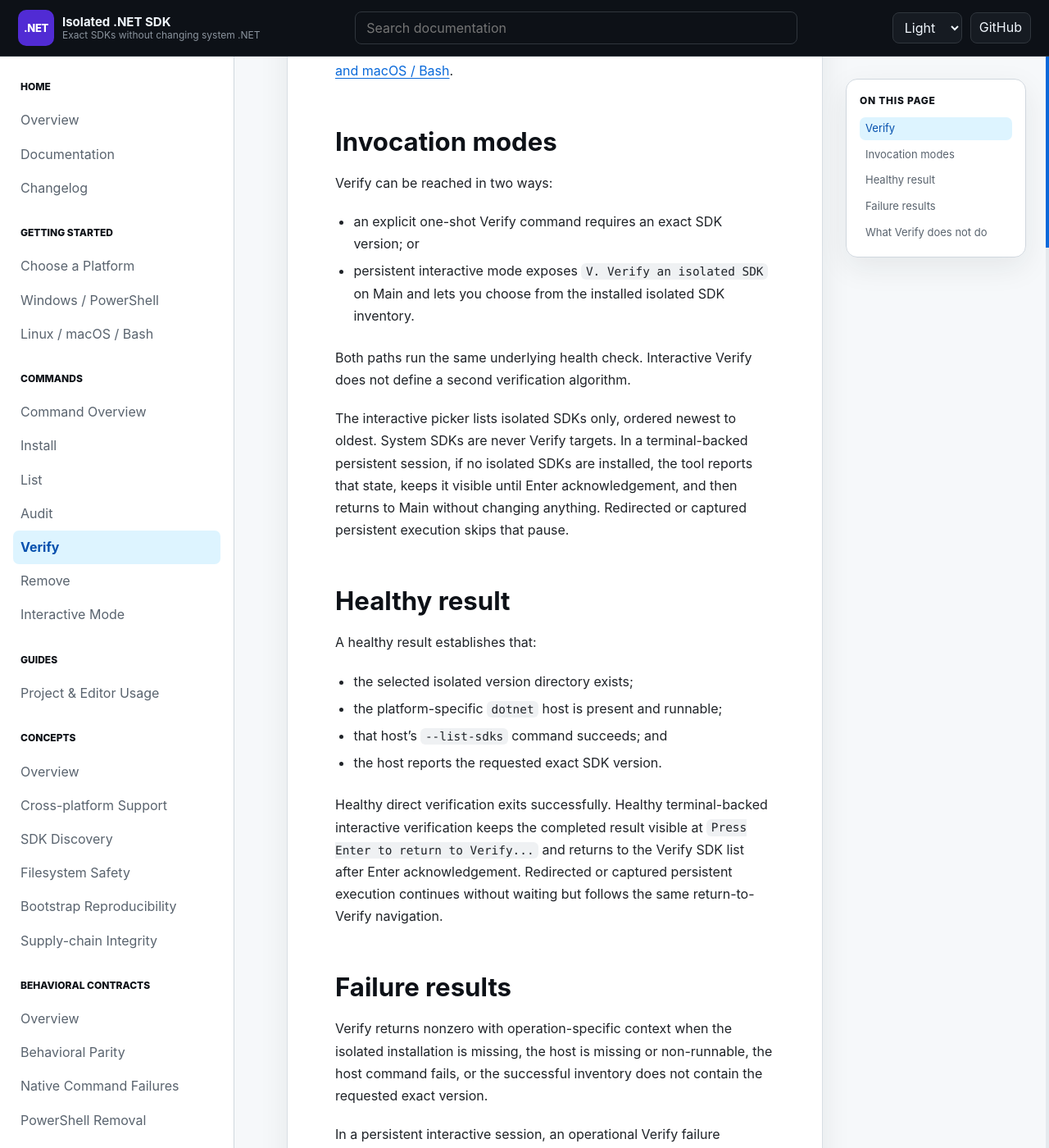
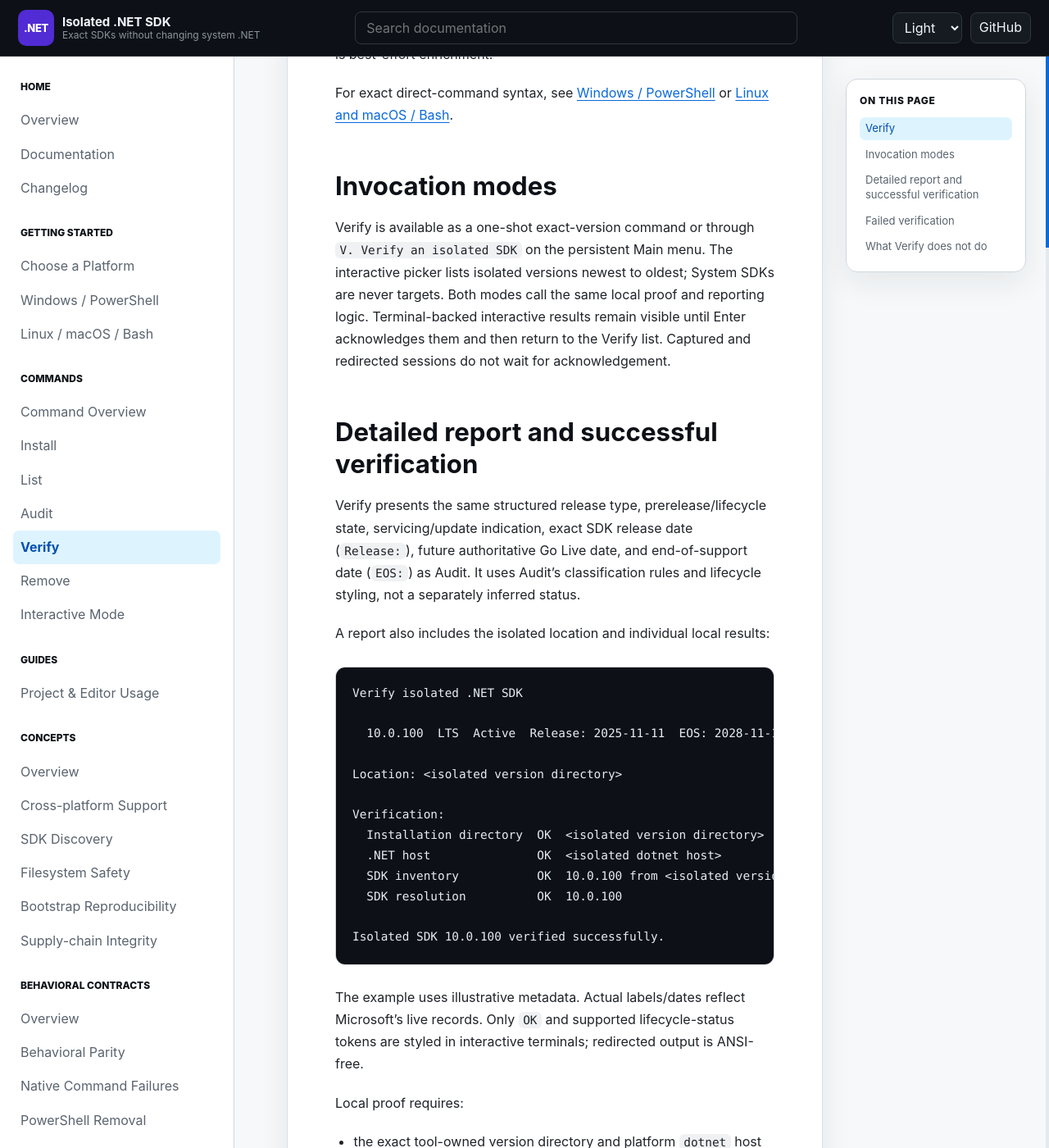
Before and after one commit to infoconex/isolated-dotnet-sdk, a Jekyll site: the page built from docs/commands/verify.md, in a window 1280 px wide and 1400 px high, scrolled down 291 px. Shown: the whole window at 82% size. Built offline with Jekyll 4.4.1, drawn with Linux system fonts in a browser that asks for light colours; our own code applies the rules of GitHub Pages for plain Markdown files; some of the changed text lies outside the part shown.

Commit message:
docs: document detailed Verify reporting and metadata fallback contract

````diff
--- a/docs/commands/verify.md
+++ b/docs/commands/verify.md
@@ -1,47 +1,54 @@
 # Verify
 
-Verify performs a read-only health check of one exact SDK already installed under the isolated SDK root.
+Verify is the read-only, detailed single-SDK report for one exact SDK already installed under the isolated SDK root. The local validation outcome is authoritative; online Microsoft lifecycle/servicing metadata is best-effort enrichment.
 
 For exact direct-command syntax, see [Windows / PowerShell](../getting-started/windows-powershell.md#verify-an-isolated-sdk) or [Linux and macOS / Bash](../getting-started/linux-macos-bash.md#verify-an-isolated-sdk).
 
 ## Invocation modes
 
-Verify can be reached in two ways:
+Verify is available as a one-shot exact-version command or through `V. Verify an isolated SDK` on the persistent Main menu. The interactive picker lists isolated versions newest to oldest; System SDKs are never targets. Both modes call the same local proof and reporting logic. Terminal-backed interactive results remain visible until Enter acknowledges them and then return to the Verify list. Captured and redirected sessions do not wait for acknowledgement.
 
-- an explicit one-shot Verify command requires an exact SDK version; or
-- persistent interactive mode exposes `V. Verify an isolated SDK` on Main and lets you choose from the installed isolated SDK inventory.
+## Detailed report and successful verification
 
-Both paths run the same underlying health check. Interactive Verify does not define a second verification algorithm.
+Verify presents the same structured release type, prerelease/lifecycle state, servicing/update indication, exact SDK release date (`Release:`), future authoritative Go Live date, and end-of-support date (`EOS:`) as Audit. It uses Audit's classification rules and lifecycle styling, not a separately inferred status.
 
-The interactive picker lists isolated SDKs only, ordered newest to oldest. System SDKs are never Verify targets. In a terminal-backed persistent session, if no isolated SDKs are installed, the tool reports that state, keeps it visible until Enter acknowledgement, and then returns to Main without changing anything. Redirected or captured persistent execution skips that pause.
+A report also includes the isolated location and individual local results:
 
-## Healthy result
+```text
+Verify isolated .NET SDK
 
-A healthy result establishes that:
+  10.0.100  LTS  Active  Release: 2025-11-11  EOS: 2028-11-14  Update -> 10.0.401
 
-- the selected isolated version directory exists;
-- the platform-specific `dotnet` host is present and runnable;
-- that host's `--list-sdks` command succeeds; and
-- the host reports the requested exact SDK version.
+Location: <isolated version directory>
 
-Healthy direct verification exits successfully. Healthy terminal-backed interactive verification keeps the completed result visible at `Press Enter to return to Verify...` and returns to the Verify SDK list after Enter acknowledgement. Redirected or captured persistent execution continues without waiting but follows the same return-to-Verify navigation.
+Verification:
+  Installation directory  OK  <isolated version directory>
+  .NET host               OK  <isolated dotnet host>
+  SDK inventory           OK  10.0.100 from <isolated version directory>/sdk
+  SDK resolution          OK  10.0.100
 
-## Failure results
+Isolated SDK 10.0.100 verified successfully.
+```
 
-Verify returns nonzero with operation-specific context when the isolated installation is missing, the host is missing or non-runnable, the host command fails, or the successful inventory does not contain the requested exact version.
+The example uses illustrative metadata. Actual labels/dates reflect Microsoft's live records. Only `OK` and supported lifecycle-status tokens are styled in interactive terminals; redirected output is ANSI-free.
 
-In a persistent interactive session, an operational Verify failure terminates the session nonzero rather than returning to Main, so a later successful Exit cannot hide the failure.
+Local proof requires:
+
+- the exact tool-owned version directory and platform `dotnet` host to exist (Bash also requires executable permission);
+- the isolated host to launch and `--list-sdks` to succeed;
+- the same inventory entry to contain both the exact requested SDK version and the **expected isolated `sdk` origin directory**; another System SDK with the same version cannot satisfy this;
+- the same host's `--version` to succeed and resolve the exact requested SDK version in a fresh, controlled working directory outside a caller's `global.json`, with older Windows multi-level lookup disabled.
+
+A locally valid SDK exits 0 even when Microsoft lifecycle metadata is unavailable. In that case, Verify explicitly reports `Release/lifecycle information: Unavailable (Microsoft metadata could not be loaded).` rather than inventing release or lifecycle facts. When available, an unknown Microsoft channel is reported as `Unknown channel`.
+
+## Failed verification
+
+The report marks the failed local check `FAIL` with a specific reason and exits nonzero. Failure cases include missing directory/host, non-executable or unlaunchable host, failed SDK inventory, exact version missing, exact version from another root, and `--version` execution or version mismatch. A failed Verify in persistent interactive mode terminates the session nonzero so a subsequent Exit cannot conceal it.
+
+Metadata unavailability is **not** local failure. Audit remains the explicit online fleet assessment and may use stricter required-metadata failure semantics.
 
 ## What Verify does not do
 
-Verify does not:
+Verify does not build projects; repair, reinstall, update, remove, or hash installed SDK trees; verify independent publisher identity; manage System SDKs; or alter the normal PATH. It creates and removes only a temporary verification working directory, never changes the isolated installation. Install-time archive SHA-512 verification remains a separate integrity boundary.
 
-- reinstall, repair, upgrade, downgrade, or remove an SDK;
-- target SDKs that are available only through the system `dotnet` installation;
-- change the normal `PATH` or system `dotnet` installation;
-- re-hash every file in an installed SDK; or
-- check or update the saved `isolated-dotnet-sdk` tool.
-
-Payload checksum verification occurs during installation and is a separate integrity boundary from this installed-SDK health check.
-
-See [Interactive mode](interactive.md) for Main-menu lifecycle and navigation, [Native-command failure boundaries](../contracts/native-command-failures.md) for the host-execution distinction, and [Supply-chain integrity](../concepts/supply-chain-integrity.md) for the install-time checksum model.
+See [Interactive mode](interactive.md), [Native-command failure boundaries](../contracts/native-command-failures.md), and [Supply-chain integrity](../concepts/supply-chain-integrity.md).
````
